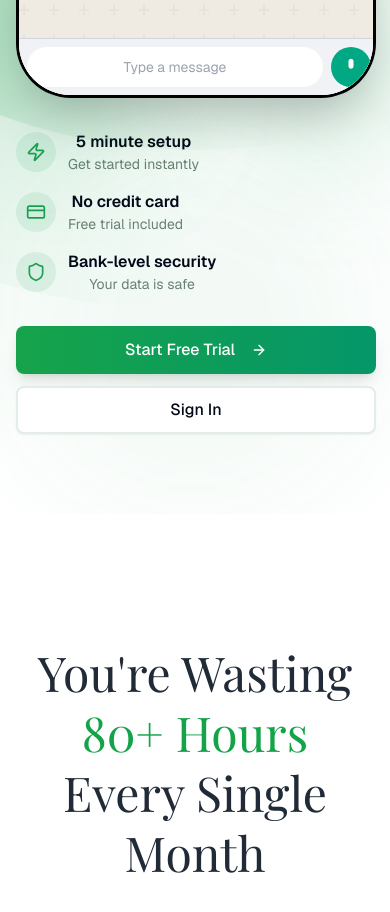
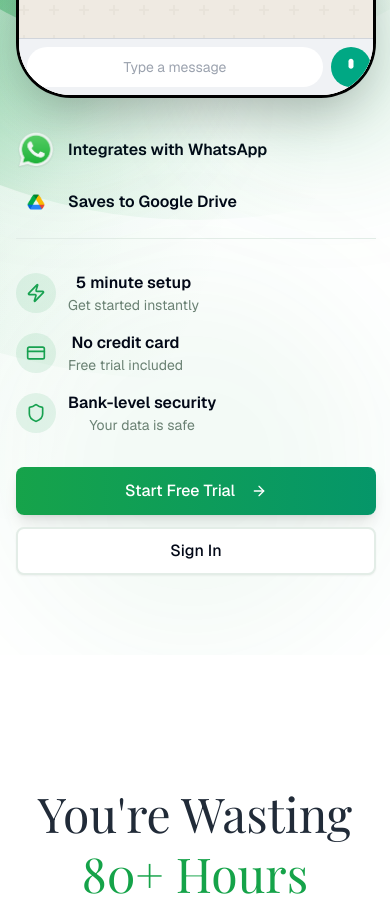
Before and after one commit to Macon4001/docchase-frontend, a Next.js app: page / in a window 390 px wide. Shown: the part 1400-2312 px from the top of the page. Built offline with nearby package versions, Linux system fonts and the light colour scheme; no server answers.

Commit message:
Add WhatsApp and Google Drive integration badges to landing page
- Added WhatsApp and Google Drive logos to hero section
- Positioned integration badges on the right side of phone mockup
- Downloaded official logos for both platforms
- Configured proper sizing and aspect ratios for logos

```diff
--- a/app/page.tsx
+++ b/app/page.tsx
@@ -1,6 +1,7 @@
 'use client';
 
 import Link from "next/link";
+import Image from "next/image";
 import { Button } from "@/components/ui/button";
 import { Card, CardContent, CardHeader, CardTitle } from "@/components/ui/card";
 import { Badge } from "@/components/ui/badge";
@@ -193,6 +194,35 @@ export default function Home() {
 
               {/* Badges and Buttons - Right side */}
               <div className="flex flex-col gap-8 justify-center lg:justify-start lg:pt-32">
+                {/* Integration Badges */}
+                <div className="space-y-3 pb-4 border-b">
+                  <div className="flex items-center gap-3">
+                    <div className="w-10 h-10 flex items-center justify-center flex-shrink-0">
+                      <Image
+                        src="/whatsapp-logo.png"
+                        alt="WhatsApp"
+                        width={40}
+                        height={40}
+                        className="w-10 h-10"
+                      />
+                    </div>
+                    <div className="font-semibold text-foreground whitespace-nowrap">Integrates with WhatsApp</div>
+                  </div>
+
+                  <div className="flex items-center gap-3">
+                    <div className="w-10 h-10 flex items-center justify-center flex-shrink-0">
+                      <Image
+                        src="/google-drive-logo.png"
+                        alt="Google Drive"
+                        width={34}
+                        height={23}
+                        className="w-[34px] h-auto"
+                      />
+                    </div>
+                    <div className="font-semibold text-foreground whitespace-nowrap">Saves to Google Drive</div>
+                  </div>
+                </div>
+
                 <div className="space-y-4">
                   <div className="flex items-center gap-3">
                     <div className="w-10 h-10 rounded-full bg-primary/10 flex items-center justify-center flex-shrink-0">
```
Also changed, not shown: public/google-drive-logo.png (added), public/whatsapp-logo.png (added).
